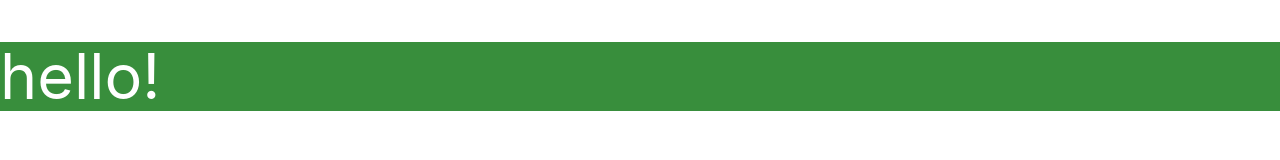
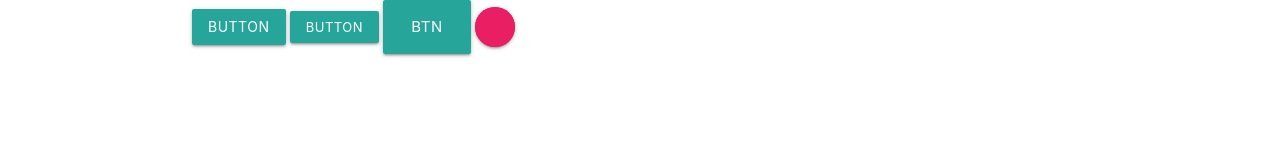
Before and after one commit to VarietyWorld/Materialize-Playlist, a plain HTML site: page index.html in a window 1280 px wide. Drawn offline with nearby package versions, Linux system fonts and the light colour scheme.

Commit message:
Add files via upload

```diff
--- a/index.html
+++ b/index.html
@@ -12,8 +12,11 @@
     <title>Materialize</title>
   </head>
   <body>
-    <div class="green darken-2 white-text">
-      <h1>hello!</h1>
+    <div class="container">
+      <a href="" class="btn waves-effect waves-dark">button</a>
+      <a href="" class="btn-small">button</a>
+      <a href="" class="btn-large">btn</a>
+      <a href="" class="btn-floating pink pulse"></a>
     </div>
   </body>
 </html>
```
